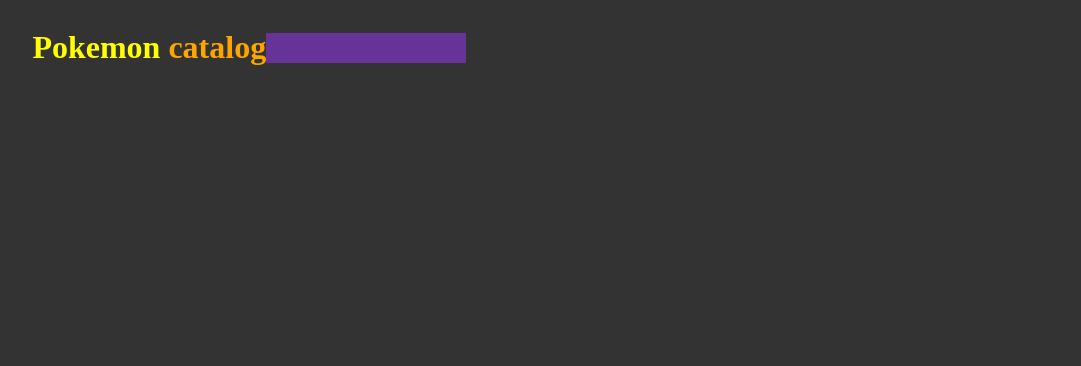
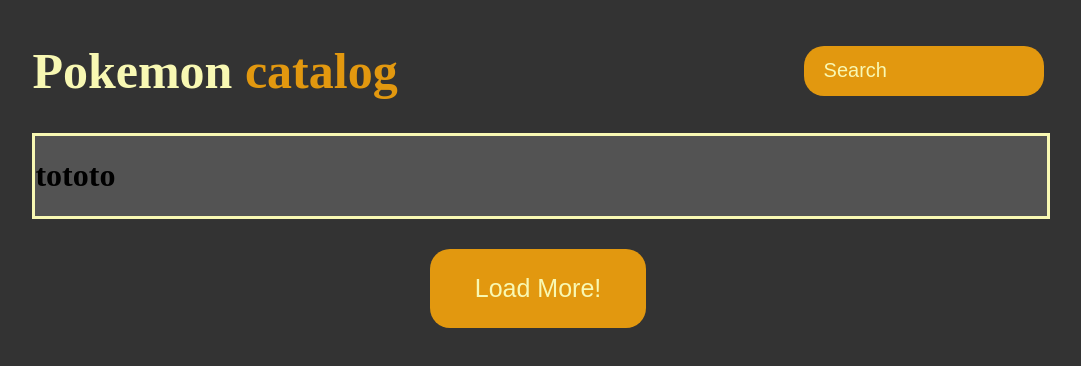
Before and after one commit to AndzelikaB/API-Pokemon, a plain HTML site: page index.html in a window 1280 px wide. Shown: the whole page, without its empty margins (102-1183 px from the left). Drawn offline with Linux system fonts and the light colour scheme.

Commit message:
working on css

```diff
--- a/css/style.css
+++ b/css/style.css
@@ -1,34 +1,75 @@
 body {
- background: #333;
+    box-sizing: border-box;
+    background: #333;
+    --primary-color: rgb(226, 152, 15);
+    --secondary-color: #f8f8b3;
 }
 
-.container{
+.container {
     height: auto;
     display: flex;
     flex: 0 0 100%;
     max-width: 80%;
     margin: 0 auto;
-
+    flex-direction: column;
 }
 
-.top_bar{
-    width:100%;
+.header {
+    width: 100%;
     display: flex;
     flex-direction: row;
     align-items: center;
 }
-.search_field{
-    width: 200px;
-    height:30px;
-    background: rebeccapurple;
+
+.header__title>h1 {
+    color: var(--secondary-color);
+    font-size: 50px;
+
+}
+
+h1>span {
+    color: var(--primary-color);
+}
+
+.header__search {
+    display: flex;
     justify-content: flex-end;
     align-items: flex-end;
+    flex-grow: 1;
 }
 
-.header_title>h1 {
-    color: yellow;
+#header__search-field {
+    width: 200px;
+    height: 30px;
+    background: var(--primary-color);
+    font-size: 20px;
+    color: var(--secondary-color);
+    border-radius: 20px;
+    padding:10px 20px;
+    border:none;
 }
 
-h1>span{
-    color:orange
+.box {
+    box-shadow: 10px solid black;
+    width: 100%;
+    height: 100%;
+    background: rgb(83, 83, 83);
+    border: medium solid var(--secondary-color);
 }
+
+.button{
+    padding-top: 30px;
+    display: flex;
+    justify-content: center;
+}
+
+.button__more{
+    font-size: 25px;
+    padding:25px 45px;
+    color: var(--secondary-color);
+    background: var(--primary-color);
+    /* box-shadow: 2px -1px 6px 1px var(--secondary-color); */
+    border-radius: 20px;
+    border: none;
+    cursor: pointer;
+}
--- a/index.html
+++ b/index.html
@@ -12,26 +12,33 @@
 
 <body>
     <div class="container">
-        <div class="top_bar">
-            <div class="header_title">
+        <div class="header">
+            <div class="header__title">
                 <h1> Pokemon <span> catalog </span> </h1>
             </div>
 
-            <div class="search_field" aria-details="search">
+            <div class="header__search" aria-details="search">
+                <input type="text" id="header__search-field" value="Search">
             </div>
         </div>
 
-        <div class="Container-card">
-            <div class="card"></div>
+        <div class="box">
+            <div class="box__card">
+                <h1>tototo</h1>
+            </div>
         </div>
 
-        <div class="button_more"></div>
+        <div class="button">
+            <button type="button" class="button__more"> Load More! </button>
+        </div>
     </div>
 
-<div class=" loader">
-    <p></p>
-</div>
+
+    <div class=" loader">
+        <p></p>
+    </div>
     <script src="js/script.js"></script>
 </body>
 
 </html>
+<!-- 1. loader kiedy się łądują karty  -->
```
Also changed, not shown: css/variables.css (added).
